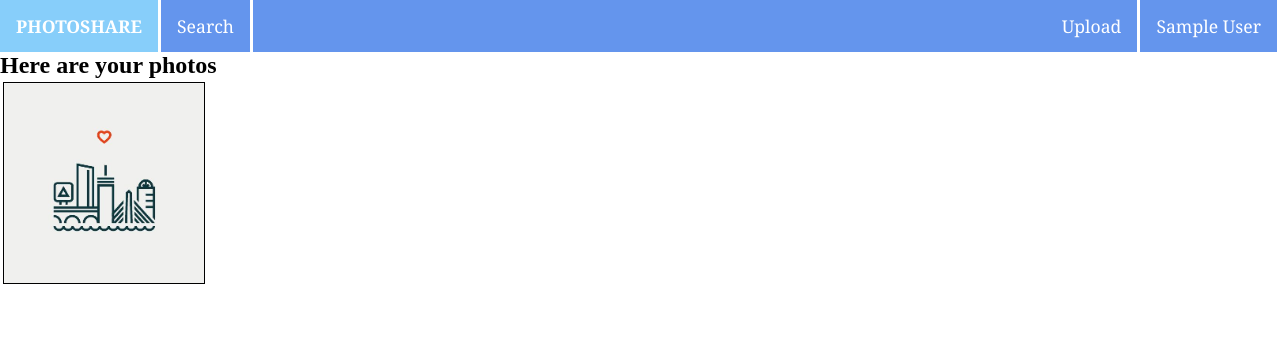
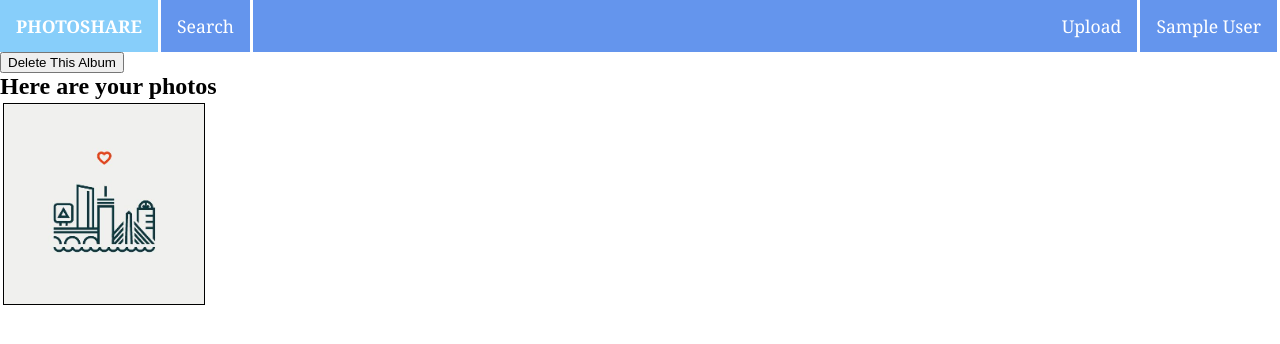
Before and after one commit to huangch123/PA1, a Flask app: page /album/1 in a window 1280 px wide. Shown: the top 344 px of the page. Run offline with Flask 2, Linux system fonts and the light colour scheme; the visitor is signed in with stand-in values (Sample User, id 1); data comes from the database, SQL or seed files in the repository.

Commit message:
Update album.html

```diff
--- a/templates/album.html
+++ b/templates/album.html
@@ -29,11 +29,11 @@
 
 
     {% if current_user.is_authenticated %}
-{#        <form id=delete_album_form" method="post" action="{{ url_for('delete_album', album_id=album) }}">#}
-{#            <div id="divAlbumDelete">#}
-{#                <button id="btnAlbumDelete" type="button" onclick="confirmAlbumDelete()">Delete This Album</button>#}
-{#            </div>#}
-{#        </form>#}
+        <form id=delete_album_form" method="post" action="/album/{{ album_id }}">
+            <div id="divAlbumDelete">
+                <button id="btnAlbumDelete" name="albumBtn" type="submit" onclick="confirmAlbumDelete()" value="delete">Delete This Album</button>
+            </div>
+        </form>
         <form id="albumPhotos" method="post" action="/albums">
             <h2>Here are your photos</h2>
             {% if photos %}
@@ -62,6 +62,6 @@
         <h2>Please <a href="/login">log in</a></h2>
     {% endif %}
 
-    <script src="../static/script.js"></script>
+    <script src="static/script.js"></script>
 </body>
 </html>
```
